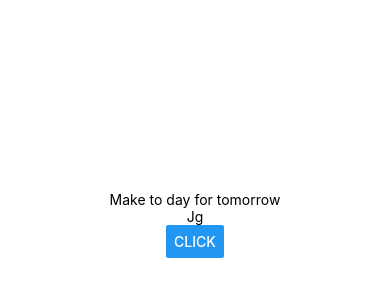
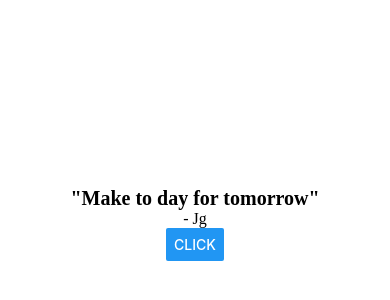
Before and after one commit to Jamech/motivApp, a React Native app: screen / in a window 390 px wide. Shown: the part 198-498 px from the top of the page. Built offline with nearby package versions, Linux system fonts and the light colour scheme.

Commit message:
adding style v1

```diff
--- a/App.js
+++ b/App.js
@@ -19,11 +19,11 @@ const App = () => {
     <View style={styles.container}>
         {quote && (
             <>
-                <Text>{quote.text}</Text>
-                <Text>{quote.author}</Text>
+                <Text style={styles.text}>"{quote.text}"</Text>
+                <Text style={styles.author}>- {quote.author}</Text>
             </>
         )}
-        <Button title='click' onPress={getRandomQuote}/>
+        <Button title='click' onPress={getRandomQuote} />
     </View>
   )
 }
@@ -35,5 +35,16 @@ const styles = StyleSheet.create({
         flex:1,
         justifyContent: 'center',
         alignItems: 'center'
-    }
+    },
+    text:{
+        fontWeight: 'bold',
+        fontFamily: 'TimesNewRoman',
+        fontSize: 20,
+    },
+    author: {
+        fontWeight: '500',
+        fontFamily: 'TimesNewRoman',
+        fontSize: 16,
+    },
+
 })
--- a/components/quoteData.json
+++ b/components/quoteData.json
@@ -1,7 +1,7 @@
 
 [
-    {"text":"Fake it make it", "author":"HIM"},
+    {"text":"Fake till you make it", "author":"Hash"},
     {"text":"Make to day for tomorrow", "author":"Jg"},
     {"text":"For Honor we survive", "author":"Li"},
-    {"text":"It's takes FFY to make - Four to Five Years", "author":"HIM"}
+    {"text":"It's takes FFY to make", "author":"HIM"}
 ]
```
